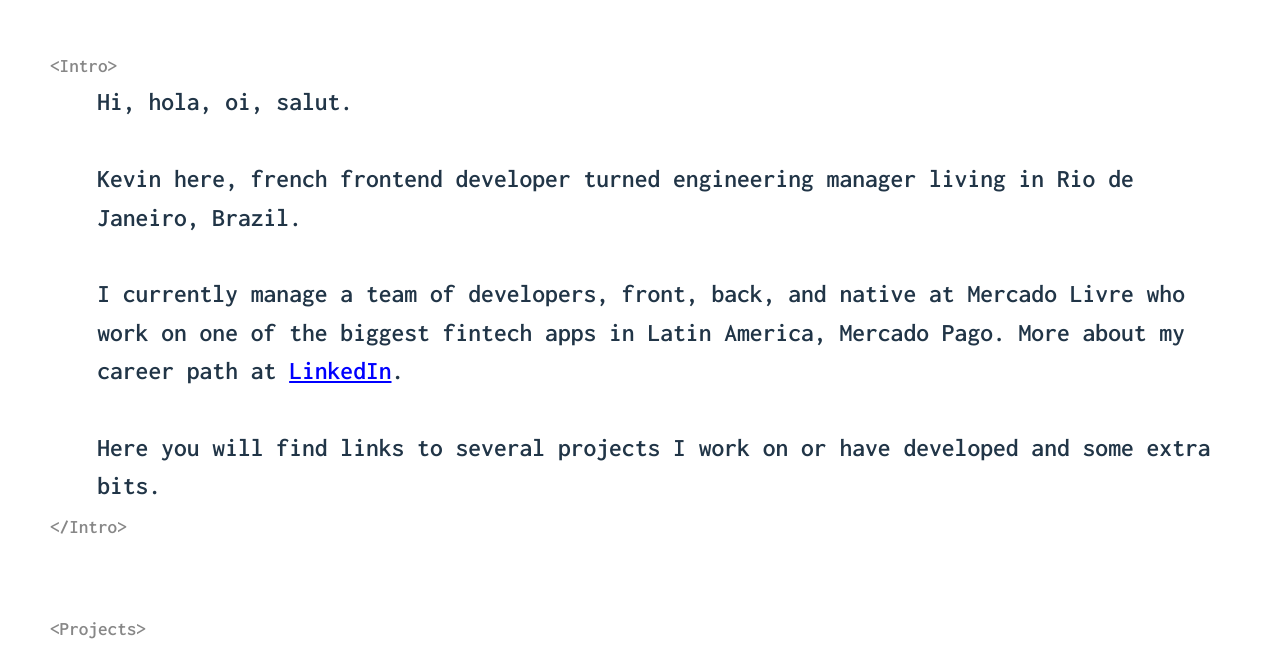
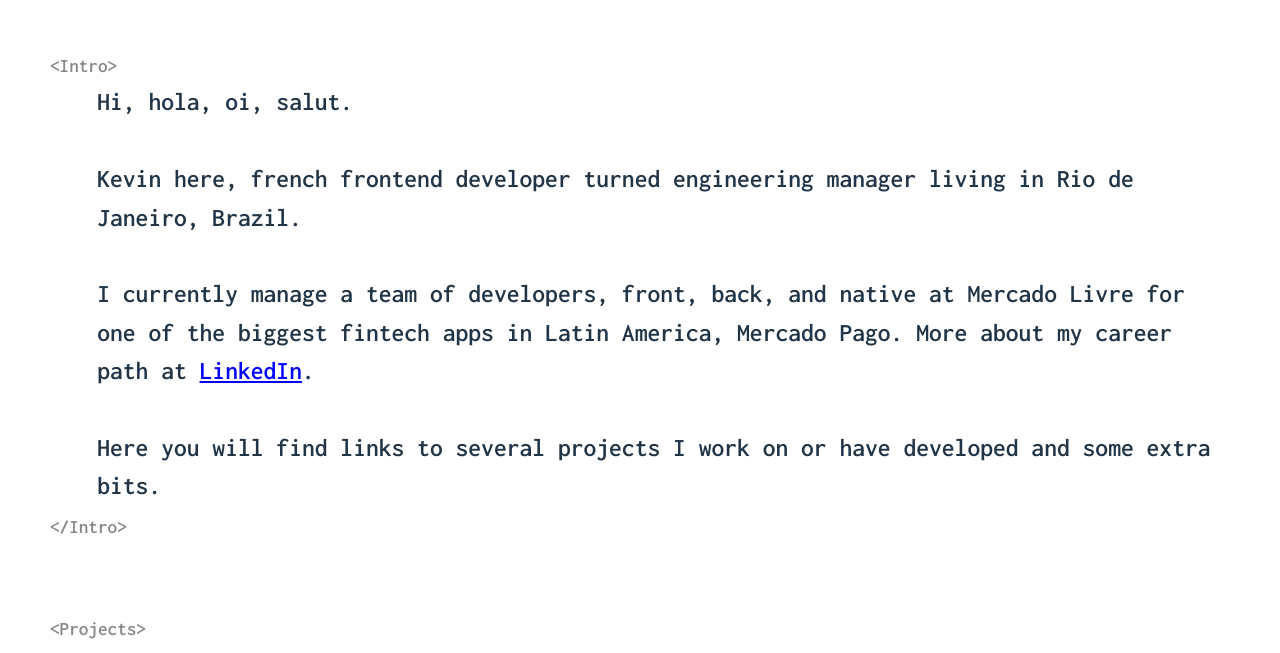
Before and after one commit to kevinch/kevinchevallierme, a React (Vite) app: page / in a window 1280 px wide. Shown: the part 147-800 px from the top of the page. Built offline with nearby package versions, Linux system fonts and the light colour scheme.

Commit message:
Intro i18n fix

```diff
--- a/src/components/Intro.jsx
+++ b/src/components/Intro.jsx
@@ -10,7 +10,7 @@
         in Rio de Janeiro, Brazil.
         <br />
         <br />I currently manage a team of developers, front, back, and native
-        at Mercado Livre who work on one of the biggest fintech apps in Latin
+        at Mercado Livre for one of the biggest fintech apps in Latin
         America, Mercado Pago. More about my career path at{" "}
         <a href="https://www.linkedin.com/in/kevinchevallier/">LinkedIn</a>.
         <br />
```
